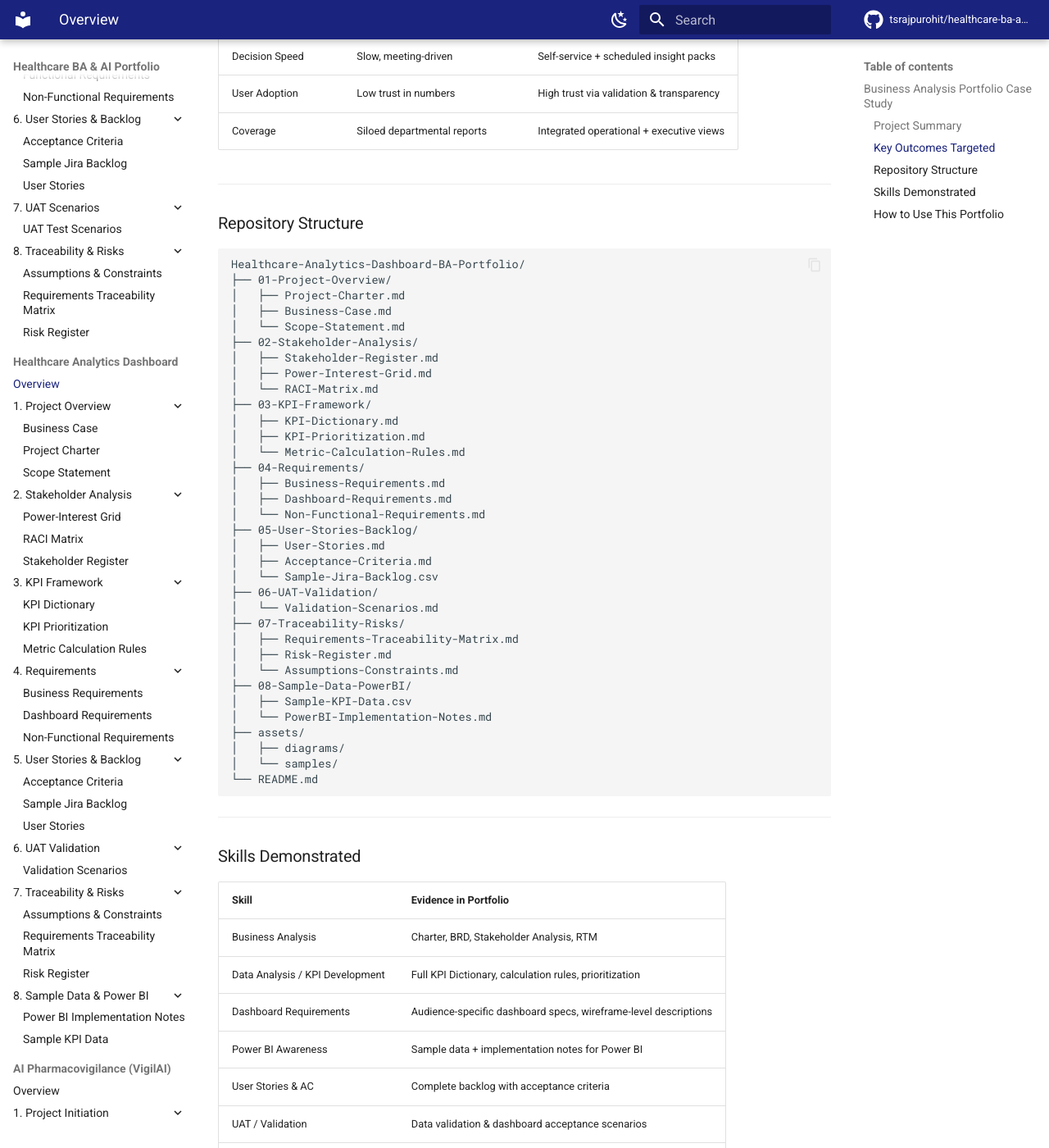
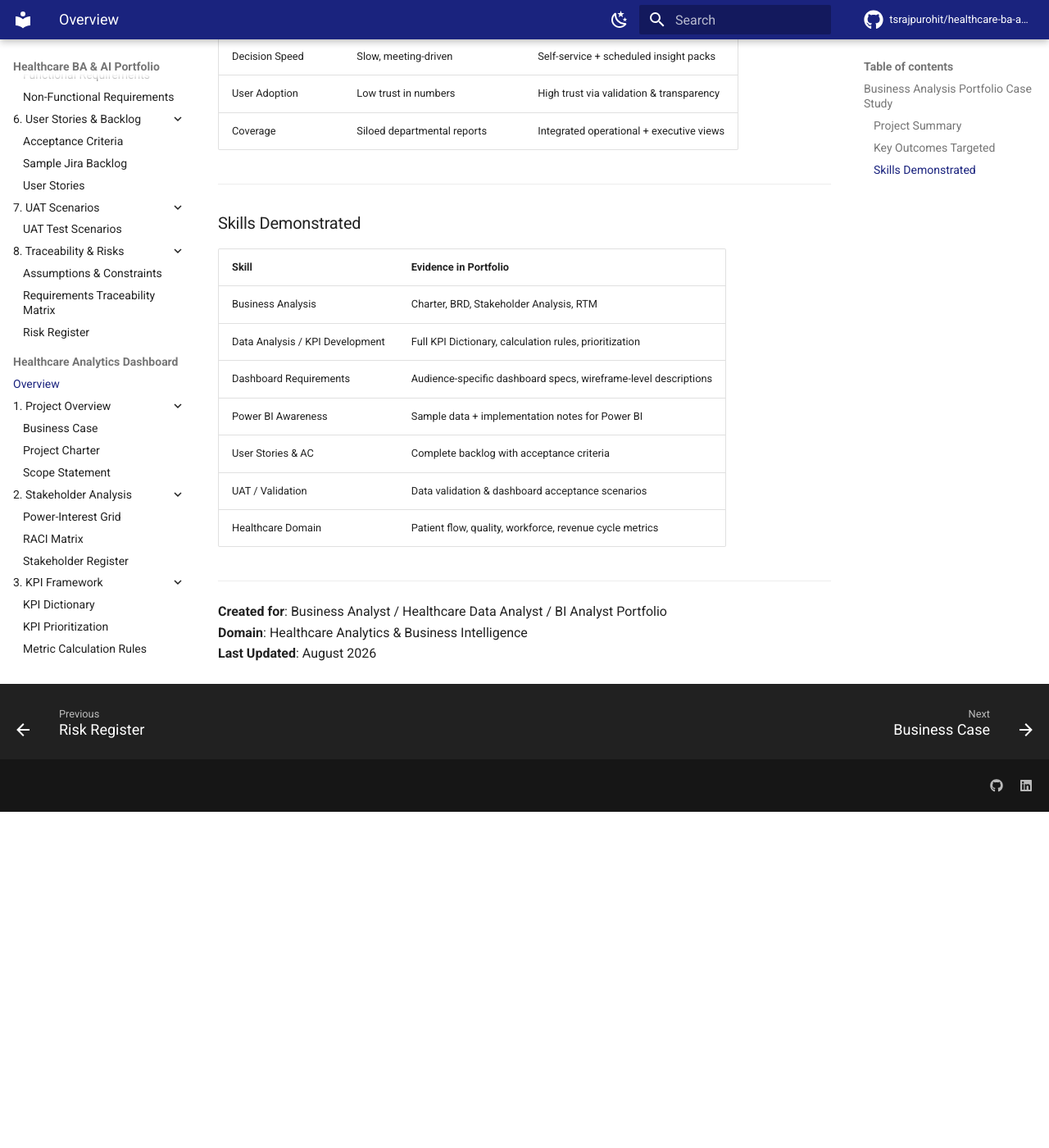
Before and after one commit to tsrajpurohit/healthcare-ba-ai-portfolio-, an MkDocs documentation site: the page built from docs/analytics/index.md, in a window 1280 px wide and 1400 px high, scrolled down 1040 px. Shown: the whole window at 82% size. Built offline with MkDocs 1.6.1 and Material for MkDocs 9.7.7, drawn with Linux system fonts in a browser that asks for light colours; comment, search, counter and statistics services are not loaded; after the commit the page ends 2030 px from its top, so only the background shows below that; some of the changed text lies outside the part shown.

Commit message:
Update index.md

````diff
--- a/docs/analytics/index.md
+++ b/docs/analytics/index.md
@@ -38,46 +38,6 @@
 
 ---
 
-### Repository Structure
-
-```
-Healthcare-Analytics-Dashboard-BA-Portfolio/
-├── 01-Project-Overview/
-│   ├── Project-Charter.md
-│   ├── Business-Case.md
-│   └── Scope-Statement.md
-├── 02-Stakeholder-Analysis/
-│   ├── Stakeholder-Register.md
-│   ├── Power-Interest-Grid.md
-│   └── RACI-Matrix.md
-├── 03-KPI-Framework/
-│   ├── KPI-Dictionary.md
-│   ├── KPI-Prioritization.md
-│   └── Metric-Calculation-Rules.md
-├── 04-Requirements/
-│   ├── Business-Requirements.md
-│   ├── Dashboard-Requirements.md
-│   └── Non-Functional-Requirements.md
-├── 05-User-Stories-Backlog/
-│   ├── User-Stories.md
-│   ├── Acceptance-Criteria.md
-│   └── Sample-Jira-Backlog.csv
-├── 06-UAT-Validation/
-│   └── Validation-Scenarios.md
-├── 07-Traceability-Risks/
-│   ├── Requirements-Traceability-Matrix.md
-│   ├── Risk-Register.md
-│   └── Assumptions-Constraints.md
-├── 08-Sample-Data-PowerBI/
-│   ├── Sample-KPI-Data.csv
-│   └── PowerBI-Implementation-Notes.md
-├── assets/
-│   ├── diagrams/
-│   └── samples/
-└── README.md
-```
-
----
 
 ### Skills Demonstrated
 
@@ -93,20 +53,6 @@ Healthcare-Analytics-Dashboard-BA-Portfolio/
 
 ---
 
-### How to Use This Portfolio
-
-1. Clone or download the repository.
-2. Read the README, then follow folders 01 → 08.
-3. Use `Sample-KPI-Data.csv` to build a demo Power BI dashboard.
-4. Add screenshots of your Power BI visuals into `assets/samples/`.
-5. Pair this with the other three healthcare portfolios for a complete narrative:
-   - Hospital Management System (operations)
-   - AI RCM Platform (revenue + AI)
-   - Clinical Trial Management System (research)
-   - **Healthcare Analytics Dashboard** (decision support & BI)
-
----
-
 **Created for**: Business Analyst / Healthcare Data Analyst / BI Analyst Portfolio
 **Domain**: Healthcare Analytics & Business Intelligence
 **Last Updated**: August 2026
````
